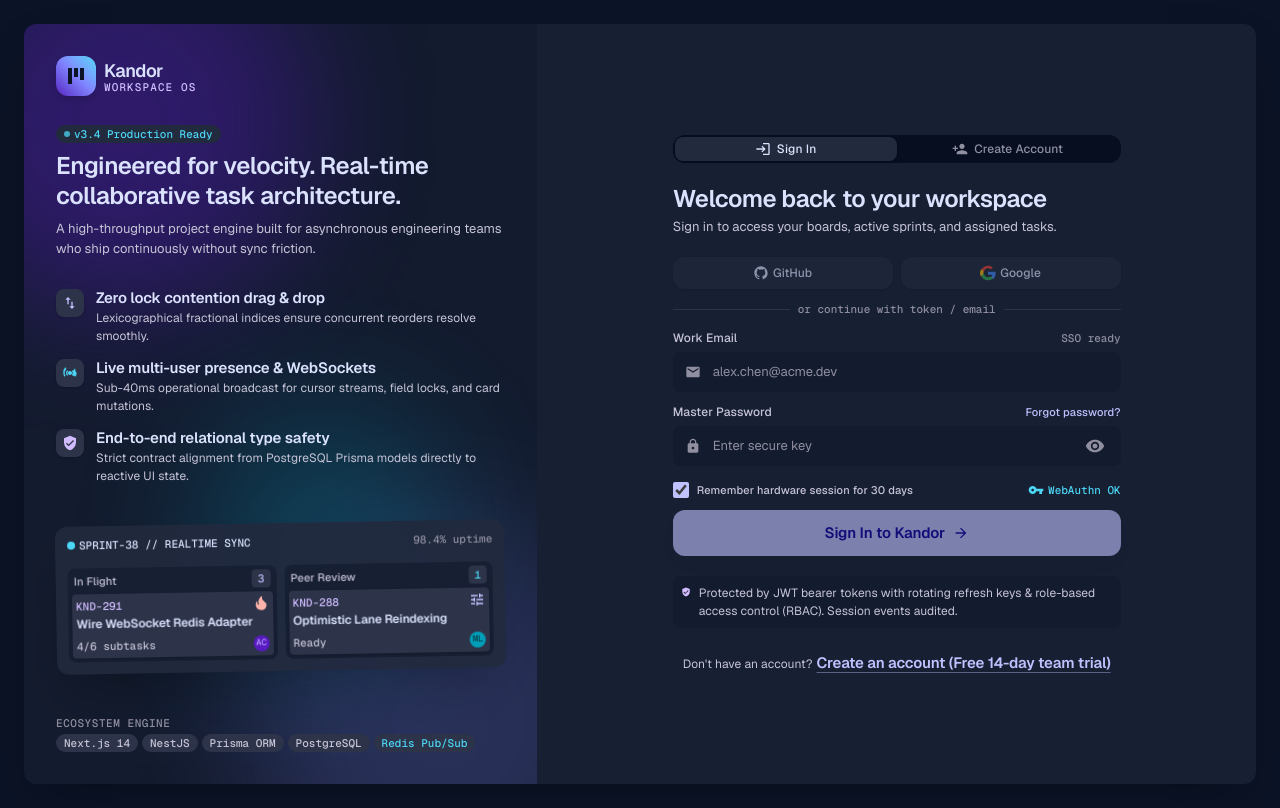
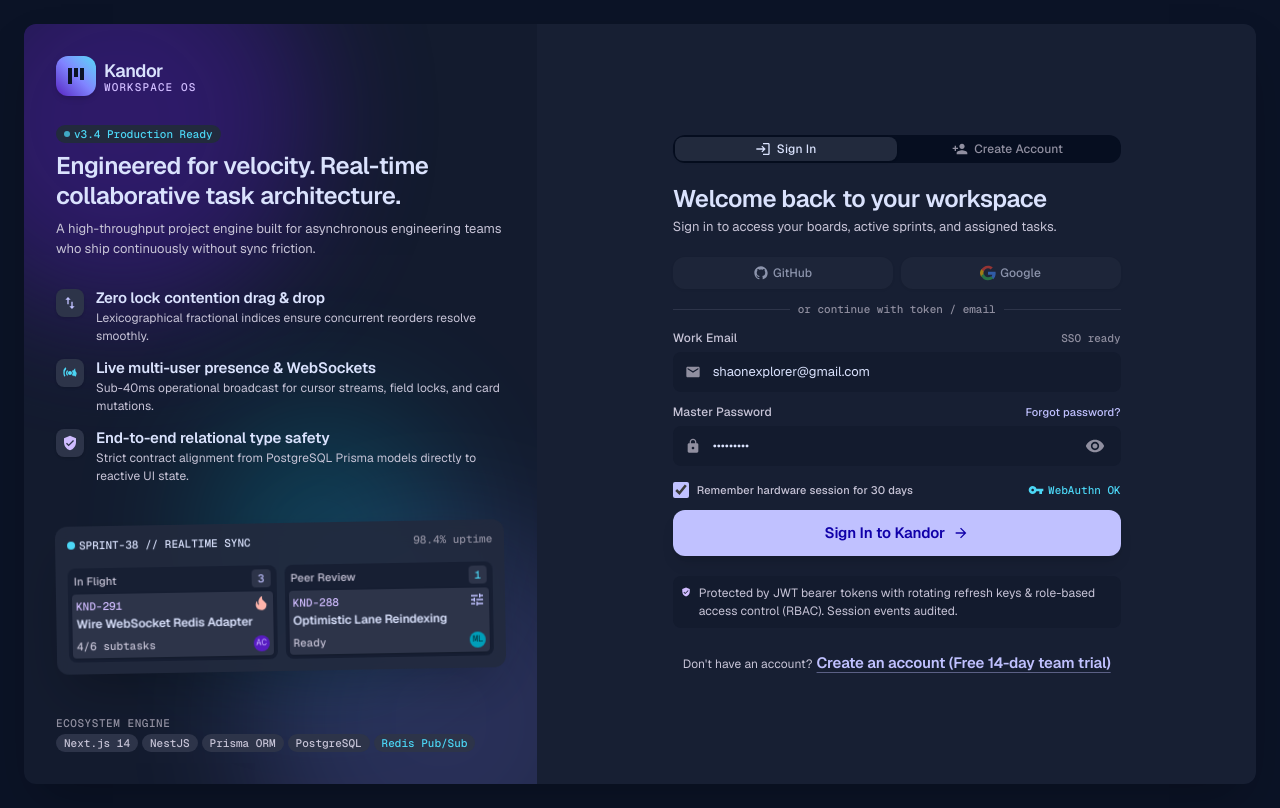
Before and after one commit to shaonexplorer/Kanban, a Next.js app in the folder client/kanban-board-client/: page / in a window 1280 px wide. Built offline with nearby package versions, Linux system fonts and the light colour scheme; no server answers.

Commit message:
fix: set default email and password values in AuthScreen component

```diff
--- a/client/kanban-board-client/src/features/auth/AuthScreen.tsx
+++ b/client/kanban-board-client/src/features/auth/AuthScreen.tsx
@@ -52,8 +52,8 @@
 
   const [mode, setMode] = useState<AuthMode>("signin");
   const [fullName, setFullName] = useState("");
-  const [email, setEmail] = useState("");
-  const [password, setPassword] = useState("");
+  const [email, setEmail] = useState("shaonexplorer@gmail.com");
+  const [password, setPassword] = useState("123456789");
   const [showPassword, setShowPassword] = useState(false);
   const [remember, setRemember] = useState(true);
   const [submitting, setSubmitting] = useState(false);
```
